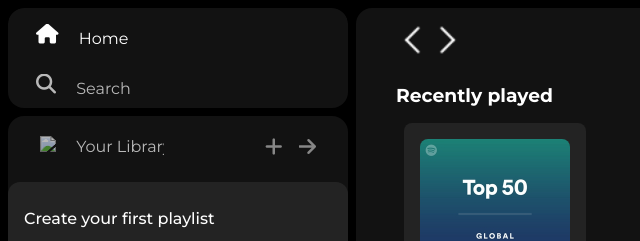
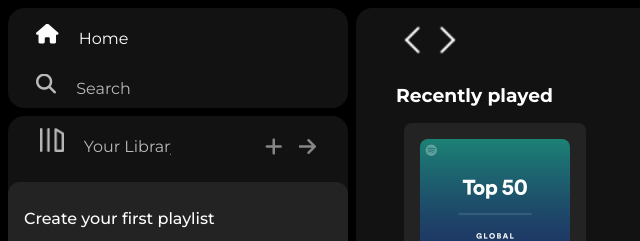
Before and after one commit to hrikeshyadav/spotify-clone, a plain HTML site: page index.html in a window 1280 px wide. Shown: the top 241 px of the page, 0-640 px from the left. Drawn offline with Linux system fonts and the light colour scheme; files whose address does not match are found by name; a web font is replaced by a local one.

Commit message:
Update index.html

```diff
--- a/index.html
+++ b/index.html
@@ -32,7 +32,7 @@
             <div class="library">
                 <div class="option">
                     <div class="lib-option nav-option">
-                        <img src="./assets/library_icon.png">
+                        <img src="library_icon.png">
                         <a href="#">Your Library </a>
                     </div>
                     <div class="icons">
```
